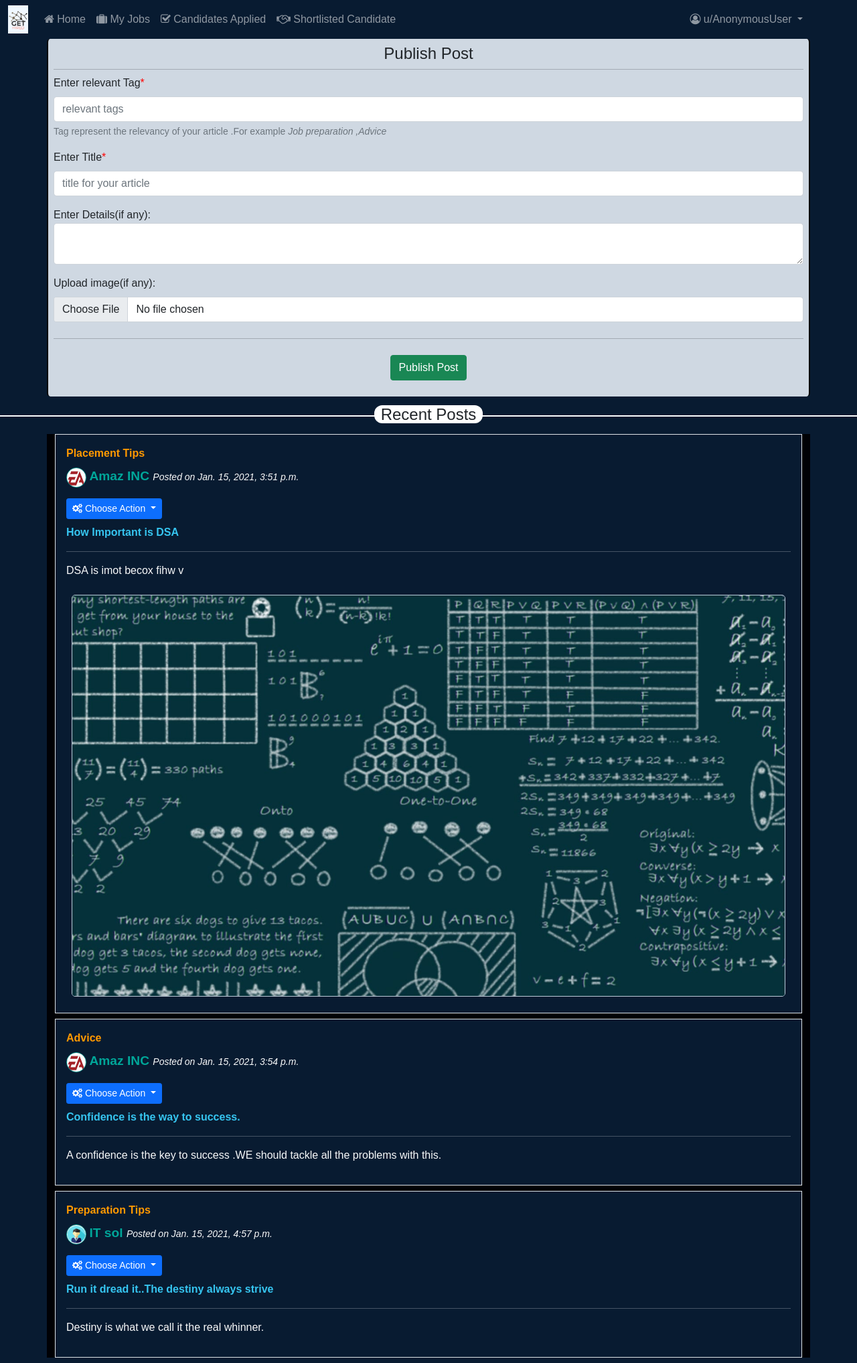
After one commit to sumitverma007/GET-HIRED, a Django app: template templates/EMPLOYER/home.html in a window 1280 px wide. The commit adds this page. Shown: the whole page at 67% size. Run offline with Django 3.2, Linux system fonts and the light colour scheme; the template is opened without the code that fills it: values that come from a table or form of the project are taken from there, others are empty; data comes from the database, SQL or seed files in the repository; both versions use the stored data as it was after the commit; some libraries are stand-ins or nearby versions.

Commit message:
Added templates for employer

```diff
--- a/JOBSEEKER/static/css/style.css
+++ b/JOBSEEKER/static/css/style.css
@@ -87,6 +87,30 @@ background-color: #010105fa;
 .employer-name{
    font-weight: bolder;
 }
+.container-employer{
+    background-color: rgb(207, 216, 226);
+    border:black;
+    border-radius:5px;
+    border-left:2px solid black;
+    border-right:2px solid  black;
+}
+.line-away{
+    width: 100%;
+    text-align: center;
+    border-bottom: 2px solid rgb(252, 252, 252);
+    line-height: 0.1em;
+    margin-top:26px;
+    margin-bottom: 26px;
+}
+.line-away span{
+    background:#fff;
+    padding:0 10px;
+    border-radius: 12px;
+}
+.delete-post a:hover{
+    background-color: red;
+    color:white;
+}
 @media screen and (max-width: 600px) {
  .aside-content{
      display: none;
--- a/Next task.txt
+++ b/Next task.txt
@@ -80,3 +80,9 @@ managed follow-employer page
 
 next to do:
       1.Design employer base template
+
+22.01.2021
+Designed employer base tempalate and template for employer home
+Next to do:
+      1.Manage articles  Published by employer ,throw an error in case of wrong inputs using message framework ,finally save relevant article
+      2.Manage Delete Button for articles
--- /dev/null
+++ b/templates/EMPLOYER/home.html
@@ -0,0 +1,80 @@
+{% extends 'baseE.html' %}
+{% block title  %}Home
+{% endblock title  %}
+{% block content %}
+<div class="container container-employer p-2 mb-2">
+<h2 class="text-center " style="
+    font-size: x-large;">Publish  Post</h2>
+<hr class="my-2">
+<form action="#" method="POST" enctype="multipart/form-data">{% csrf_token %}
+     <div class="mb-3">
+            <label for="article_tag" class="form-label">Enter relevant Tag<span style="color:red;">*</span></label>
+            <input type="text" class="form-control" id="article_tag" name="article_tag" placeholder="relevant tags" aria-describedby="tag_helper" required></input>
+            <div id="tag_helper" class="form-text">Tag represent the relevancy of your article .For example <i>Job preparation ,Advice </i></div>
+        </div>
+        <div class="mb-3">
+        <label for="article_title" class="form-label">Enter Title<span style="color:red">*</span></label>
+        <input type="text" class="form-control" id="article_title" name="article_title" placeholder="title for your article" required></input>
+        </div>
+        <div class="mb-3">
+        <label for="article_desc" class="formm-label">Enter Details(if any):</label>
+        <textarea class="form-control" name="article_desc" id="article_desc"></textarea>
+        </div>
+         <div class="mb-3">
+        <label for="article_image" class="form-label">Upload image(if any):</label>
+        <input type="file" id="article_image" name="article_image" class="form-control"></input>
+        </div>
+        <hr class ="my-4">
+          <div class="mb-3 text-center">
+         <button class="btn btn-success" type="submit">Publish Post</button>
+        </div>
+
+
+</form>
+</div>
+
+<h4 class="line-away "><span>Recent Posts</span></h4>
+<div class="container article_content text-light">
+    {% for post in posts %}
+ <div class="media  p-3 mb-2 border  media_content">
+   <strong class="d-inline-block mb-2 content-tag">{{post.tag}}</strong>
+  <p>
+     {% if post.employer_name.profile_pic %}
+     <img src="/media/{{post.employer_name.profile_pic}}" alt="img" class="mr-3 profile_img rounded-circle">
+     {% else %}
+     {% load static %}
+        <img src="{% static 'images/emp_default.png/' %}"  class="mr-3 profile_img rounded-circle">
+        {% endif %}
+     <span class="content-author">
+     {{post.employer_name.name}} </span><small><i>Posted on {{post.time_stamp}}</i>
+     </small>
+</p>
+ <div class="dropdown my-2">
+  <button class="btn btn-sm btn-primary dropdown-toggle" type="button" id="dropdownMenuButton-post-{{post.article_id}}" data-toggle="dropdown" aria-haspopup="true" aria-expanded="false">
+<i class="fa fa-cogs"></i> Choose Action
+  </button>
+  <div class="dropdown-menu delete-post" aria-labelledby="dropdownMenuButton-post-{{post.article_id}}">
+
+    <a class="dropdown-item" href="#">Delete Post</a>
+  </div>
+</div>
+
+        <div class="media-body">
+        <p class="content-title">{{post.article_title}}</p>
+        <hr clas="my-2">
+      <p class="content-desc">{{post.article_desc}}</p>
+      {% if post.article_media %}
+      <div class="content-img mt-2 p-2">
+
+       <img src="/media/{{post.article_media}}" ></img>
+      </div>
+      {% endif %}
+    </div>
+  </div>
+  {% endfor %}
+
+
+</div>
+
+
+{% endblock content %}
--- /dev/null
+++ b/templates/baseE.html
@@ -0,0 +1,81 @@
+<!doctype html>
+<html lang="en">
+  <head>
+    <!-- Required meta tags -->
+    <meta charset="utf-8">
+    <meta name="viewport" content="width=device-width, initial-scale=1">
+     {% comment %} <link rel="stylesheet" href="https://maxcdn.bootstrapcdn.com/bootstrap/4.5.2/css/bootstrap.min.css"> {% endcomment %}
+       <link href="https://cdn.jsdelivr.net/npm/bootstrap@5.0.0-beta1/dist/css/bootstrap.min.css" rel="stylesheet" integrity="sha384-giJF6kkoqNQ00vy+HMDP7azOuL0xtbfIcaT9wjKHr8RbDVddVHyTfAAsrekwKmP1" crossorigin="anonymous">
+  <script src="https://ajax.googleapis.com/ajax/libs/jquery/3.5.1/jquery.min.js"></script>
+  <script src="https://cdnjs.cloudflare.com/ajax/libs/popper.js/1.16.0/umd/popper.min.js"></script>
+  <script src="https://maxcdn.bootstrapcdn.com/bootstrap/4.5.2/js/bootstrap.min.js"></script>
+    <!-- Bootstrap CSS -->
+
+   <link rel="stylesheet" href="https://cdnjs.cloudflare.com/ajax/libs/font-awesome/4.7.0/css/font-awesome.min.css">
+     {% load static %}
+  <link rel="stylesheet" href="{% static 'css/style.css/' %}">
+    <title>{% block title %}
+    {% endblock title %}
+    </title>
+    <link rel="icon" href="{% static 'images/logo1.png/' %}" type="image/x-icon">
+  </head>
+  <body>
+<nav class="navbar navbar-expand-lg navbar-dark bg-dark">
+  <div class="container-fluid">
+    <a class="navbar-brand" href="#">
+    <img src="{% static 'images/logo1.png/' %}">
+    </a>
+    <button class="navbar-toggler" type="button" data-bs-toggle="collapse" data-bs-target="#navbarSupportedContent" aria-controls="navbarSupportedContent" aria-expanded="false" aria-label="Toggle navigation">
+      <span class="navbar-toggler-icon"></span>
+    </button>
+    <div class="collapse navbar-collapse" id="navbarSupportedContent">
+      <ul class="navbar-nav me-auto mb-2 mb-lg-0">
+        <li class="nav-item">
+          <a class="nav-link {% block homeactive %}
+          {% endblock homeactive %}"  href="/"><i class="fa fa-home" aria-hidden="true"></i> Home</a>
+        </li>
+        <li class="nav-item">
+          <a class="nav-link {% block jobsactive %}
+          {% endblock jobsactive %}" href="#"><i class="fa fa-suitcase" aria-hidden="true"></i> My Jobs</a>
+        </li>
+            <li class="nav-item">
+          <a class="nav-link {% block msgactive %}
+          {% endblock  %}" href="#"><i class="fa fa-check-square-o" aria-hidden="true"></i> Candidates Applied</a>
+        </li>
+           <li class="nav-item">
+          <a class="nav-link {% block empactive %}
+          {% endblock  %}" href="#"><i class="fa fa-handshake-o" aria-hidden="true"></i> Shortlisted Candidate</a>
+        </li>
+
+   </ul>
+
+    <ul class="navbar-nav ml-2 mb-2 mb-lg-0">
+                 <li class="nav-item dropdown  ">
+          <a class="nav-link dropdown-toggle" href="#" id="navbarDropdown" role="button" data-bs-toggle="dropdown" aria-expanded="false">
+            <i class="fa fa-user-circle-o" aria-hidden="true"></i> u/{{request.user}}
+          </a>
+          <ul class="dropdown-menu bg-dark edit-prof" aria-labelledby="navbarDropdown">
+            <li><a class="dropdown-item text-light" href="#"><i class="fa fa-cogs" aria-hidden="true"></i> Manage Profile</a></li>
+
+
+            <li><a class="dropdown-item text-light" href="#"><i class="fa fa-sign-out" aria-hidden="true"></i> Logout</a></li>
+          </ul>
+        </li>
+
+      </ul>
+      </ul>
+    </div>
+  </div>
+</nav>
+   {% block content %}
+   {% endblock content %}
+
+    <!-- Optional JavaScript; choose one of the two! -->
+
+    <!-- Option 1: Bootstrap Bundle with Popper -->
+    <script src="https://cdn.jsdelivr.net/npm/bootstrap@5.0.0-beta1/dist/js/bootstrap.bundle.min.js" integrity="sha384-ygbV9kiqUc6oa4msXn9868pTtWMgiQaeYH7/t7LECLbyPA2x65Kgf80OJFdroafW" crossorigin="anonymous"></script>
+   {% block javascript %}
+   {% endblock javascript %}
+
+  </body>
+</html>
```
Also changed, not shown: EMPLOYER/views.py (+12 -3 lines), db.sqlite3.
